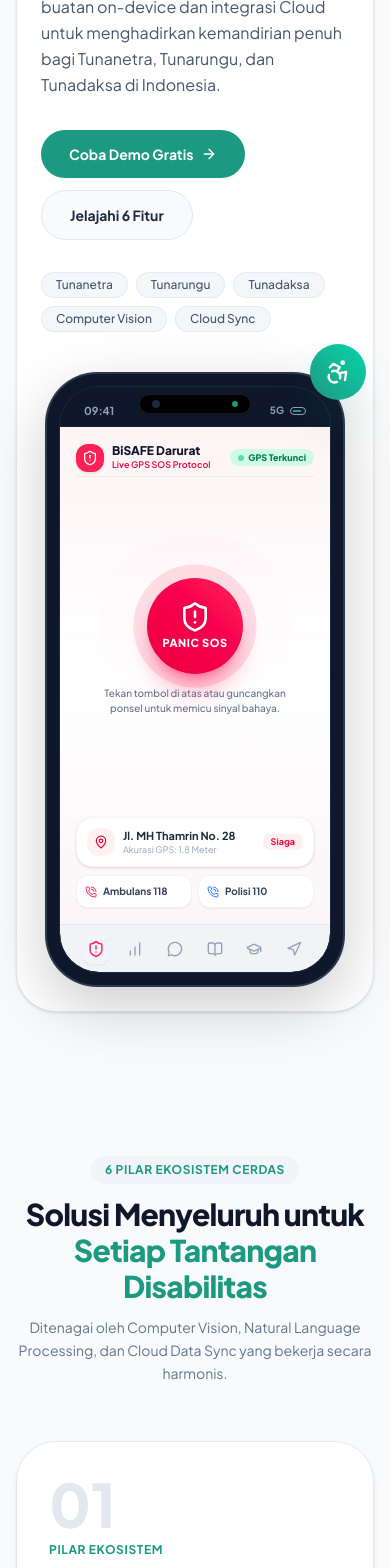
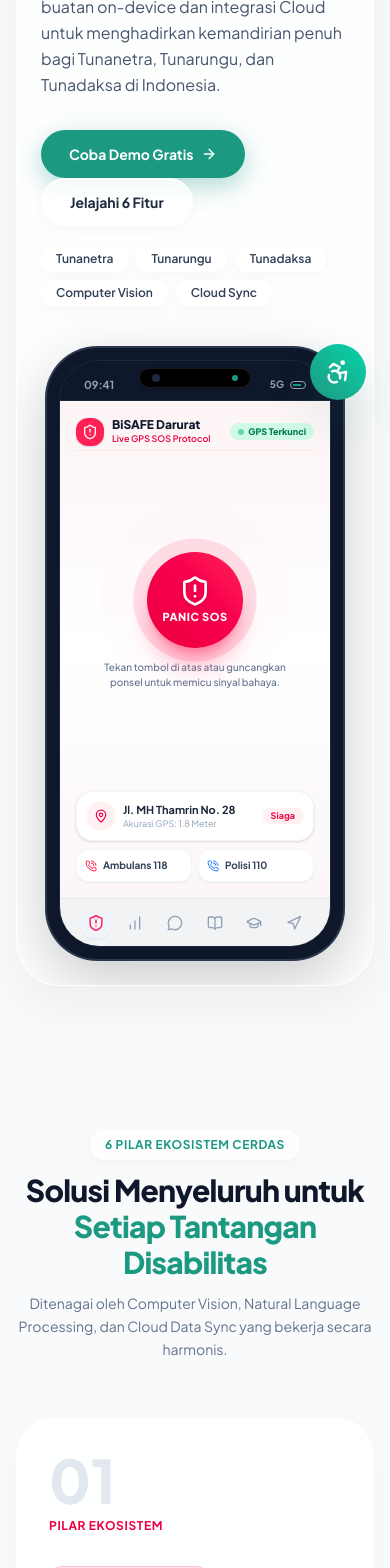
Before and after one commit to muhammaddz4ki/diBISAlitas, a Next.js app in the folder web/: page / in a window 390 px wide. Shown: the part 420-1988 px from the top of the page. Built offline with nearby package versions, Linux system fonts and the light colour scheme.

Commit message:
feat(landing): Apple Liquid Crystal glassmorphism with crisp solid typography

```diff
--- a/web/src/app/page.tsx
+++ b/web/src/app/page.tsx
@@ -3,7 +3,7 @@
 import React, { useState, useEffect, useRef } from "react";
 import Link from "next/link";
 import { motion, useInView, useScroll, useTransform, AnimatePresence, Variants } from "framer-motion";
-import { ArrowRight } from "lucide-react";
+import { ArrowRight, Zap, Layers } from "lucide-react";
 import Navbar from "@/components/Navbar";
 import FloatingAccessibility from "@/components/FloatingAccessibility";
 import InteractiveDeviceMockup, { FeatureKey } from "@/components/InteractiveDeviceMockup";
@@ -12,11 +12,11 @@
    ANIMATION VARIANTS (Clean Apple Spring)
 ============================================ */
 const fadeUp: Variants = {
-  hidden: { opacity: 0, y: 24 },
+  hidden: { opacity: 0, y: 28 },
   visible: (i: number = 0) => ({
     opacity: 1,
     y: 0,
-    transition: { delay: i * 0.08, duration: 0.6, ease: [0.16, 1, 0.3, 1] },
+    transition: { delay: i * 0.08, duration: 0.65, ease: [0.16, 1, 0.3, 1] },
   }),
 };
 
@@ -29,11 +29,11 @@
 };
 
 const scaleIn: Variants = {
-  hidden: { opacity: 0, scale: 0.96 },
+  hidden: { opacity: 0, scale: 0.95 },
   visible: {
     opacity: 1,
     scale: 1,
-    transition: { duration: 0.5, ease: [0.16, 1, 0.3, 1] },
+    transition: { duration: 0.55, ease: [0.16, 1, 0.3, 1] },
   },
 };
 
@@ -61,45 +61,53 @@
 }
 
 /* ============================================
-   HERO SECTION (Clean & Minimalist)
+   HERO SECTION (Apple Liquid Crystal Style)
 ============================================ */
 function HeroSection() {
   const [activeHeroTab, setActiveHeroTab] = useState<FeatureKey>("bisafe");
 
   return (
-    <section className="pt-28 md:pt-32 pb-16 px-4 sm:px-6">
+    <section className="pt-28 md:pt-32 pb-16 px-4 sm:px-6 relative overflow-hidden">
+      {/* Liquid Ambient Light Auras (Smooth Background Glow) */}
+      <div className="absolute top-12 left-1/2 -translate-x-1/2 w-[850px] h-[450px] bg-gradient-to-tr from-[#1B9981]/15 via-[#00D4AA]/10 to-sky-400/10 blur-[120px] rounded-full pointer-events-none -z-10" />
+      <div className="absolute top-72 -left-20 w-[380px] h-[380px] bg-[#00D4AA]/10 blur-[100px] rounded-full pointer-events-none -z-10" />
+      <div className="absolute top-80 -right-20 w-[380px] h-[380px] bg-[#1B9981]/10 blur-[100px] rounded-full pointer-events-none -z-10" />
+
       <div className="max-w-7xl mx-auto">
-        {/* Main Solid Clean Card Container */}
+        {/* Main Liquid Crystal Card Container */}
         <motion.div
-          initial={{ opacity: 0, y: 20 }}
-          animate={{ opacity: 1, y: 0 }}
-          transition={{ duration: 0.7, ease: [0.16, 1, 0.3, 1] }}
-          className="bg-white dark:bg-[#111115] rounded-[2.5rem] md:rounded-[3rem] border border-slate-200/90 dark:border-zinc-800 shadow-sm p-6 sm:p-10 lg:p-14"
+          initial={{ opacity: 0, y: 24, scale: 0.98 }}
+          animate={{ opacity: 1, y: 0, scale: 1 }}
+          transition={{ duration: 0.75, ease: [0.16, 1, 0.3, 1] }}
+          className="relative liquid-glass rounded-[2.75rem] md:rounded-[3.25rem] p-6 sm:p-10 lg:p-14 overflow-hidden"
         >
-          <div className="grid md:grid-cols-12 gap-10 lg:gap-14 items-center">
+          {/* Top Edge Specular Reflection Ring */}
+          <div className="absolute inset-0 pointer-events-none rounded-[inherit] shadow-[inset_0_1px_1px_rgba(255,255,255,0.7)] dark:shadow-[inset_0_1px_1px_rgba(255,255,255,0.12)]" />
+
+          <div className="relative z-10 grid md:grid-cols-12 gap-10 lg:gap-14 items-center">
             {/* Left Content */}
             <div className="md:col-span-7 space-y-7">
-              {/* Minimal Clean Pill Badge */}
+              {/* Dynamic Island Inspired Pill Badge */}
               <motion.div
                 initial={{ opacity: 0, y: 10 }}
                 animate={{ opacity: 1, y: 0 }}
                 transition={{ delay: 0.15, duration: 0.4 }}
-                className="inline-flex items-center gap-2 px-3.5 py-1.5 rounded-full bg-slate-100 dark:bg-zinc-800/80 border border-slate-200 dark:border-zinc-700 text-slate-700 dark:text-slate-200 text-xs font-semibold"
+                className="inline-flex items-center gap-2 px-3.5 py-1.5 rounded-full liquid-pill text-slate-800 dark:text-slate-200 text-xs font-semibold shadow-xs"
               >
-                <span className="w-2 h-2 rounded-full bg-[#1B9981]" />
+                <span className="w-2 h-2 rounded-full bg-[#1B9981] animate-pulse" />
                 <span className="font-bold text-[#1B9981]">diBISAlitas</span>
-                <span className="text-slate-300 dark:text-zinc-600">|</span>
+                <span className="text-slate-300 dark:text-slate-600">|</span>
                 <span>Ekosistem Aksesibilitas Cerdas</span>
               </motion.div>
 
-              {/* Headline */}
+              {/* Headline with Solid Crisp Colors (NO text gradient) */}
               <motion.div
                 initial={{ opacity: 0, y: 20 }}
                 animate={{ opacity: 1, y: 0 }}
                 transition={{ delay: 0.25, duration: 0.6, ease: [0.16, 1, 0.3, 1] }}
                 className="space-y-4"
               >
-                <h1 className="text-4xl sm:text-5xl lg:text-[3.5rem] font-extrabold leading-[1.12] tracking-tight text-slate-950 dark:text-white">
+                <h1 className="text-4xl sm:text-5xl lg:text-[3.5rem] font-black leading-[1.12] tracking-tight text-slate-950 dark:text-white">
                   Aksesibilitas Cerdas, <br />
                   <span className="text-[#1B9981]">
                     Kemandirian Tanpa Batas.
@@ -110,27 +118,39 @@
                 </p>
               </motion.div>
 
-              {/* Clean Action Buttons */}
+              {/* Liquid Crystal Action Buttons */}
               <motion.div
                 initial={{ opacity: 0, y: 15 }}
                 animate={{ opacity: 1, y: 0 }}
                 transition={{ delay: 0.4, duration: 0.5 }}
                 className="flex flex-wrap items-center gap-3 pt-1"
               >
+                <motion.div
+                  whileHover={{ scale: 1.03, y: -2 }}
+                  whileTap={{ scale: 0.97 }}
+                  transition={{ type: "spring", stiffness: 400, damping: 25 }}
+                >
                   <Link
                     href="/demo"
-                  className="px-7 py-3.5 rounded-full bg-[#1B9981] hover:bg-[#168C74] text-white font-bold text-sm transition-colors flex items-center gap-2 shadow-xs"
+                    className="px-7 py-3.5 rounded-full bg-[#1B9981] hover:bg-[#168C74] text-white font-bold text-sm transition-all flex items-center gap-2 shadow-[0_8px_25px_rgba(27,153,129,0.35)]"
                   >
                     <span>Coba Demo Gratis</span>
                     <ArrowRight className="w-4 h-4" />
                   </Link>
+                </motion.div>
 
+                <motion.div
+                  whileHover={{ scale: 1.03, y: -2 }}
+                  whileTap={{ scale: 0.97 }}
+                  transition={{ type: "spring", stiffness: 400, damping: 25 }}
+                >
                   <Link
                     href="/fitur"
-                  className="px-7 py-3.5 rounded-full bg-slate-50 dark:bg-zinc-800/80 hover:bg-slate-100 dark:hover:bg-zinc-800 border border-slate-200 dark:border-zinc-700 text-slate-800 dark:text-slate-100 font-bold text-sm transition-colors"
+                    className="px-7 py-3.5 rounded-full liquid-pill text-slate-800 dark:text-slate-100 font-bold text-sm hover:bg-white/90 dark:hover:bg-white/10 transition-all"
                   >
                     <span>Jelajahi 6 Fitur</span>
                   </Link>
+                </motion.div>
               </motion.div>
 
               {/* Beneficiary Tags without icons */}
@@ -143,7 +163,7 @@
                 {["Tunanetra", "Tunarungu", "Tunadaksa", "Computer Vision", "Cloud Sync"].map((label, idx) => (
                   <span
                     key={idx}
-                    className="px-3.5 py-1 rounded-full bg-slate-100/80 dark:bg-zinc-800/60 border border-slate-200/80 dark:border-zinc-700/60 text-slate-600 dark:text-slate-300 text-xs font-medium"
+                    className="px-3.5 py-1 rounded-full liquid-pill text-slate-700 dark:text-slate-200 text-xs font-semibold"
                   >
                     {label}
                   </span>
@@ -172,7 +192,7 @@
 }
 
 /* ============================================
-   PILLAR DATA (Clean Flat Solid Cards)
+   PILLAR DATA (Liquid Crystal Stacked Cards)
 ============================================ */
 type Pillar = {
   key: string;
@@ -182,6 +202,8 @@
   description: string;
   target: string;
   href: string;
+  accentBg: string;
+  accentText: string;
 };
 
 const pillars: Pillar[] = [
@@ -194,6 +216,8 @@
       "Satu sentuhan darurat yang langsung menyiarkan titik koordinat satelit presisi, membunyikan sirene alarm frekuensi tinggi, dan mengirimkan sinyal ke Command Center relawan.",
     target: "Tunadaksa & Tunanetra",
     href: "/fitur/bisafe",
+    accentBg: "bg-rose-500/10 border-rose-500/20",
+    accentText: "text-rose-600 dark:text-rose-400",
   },
   {
     key: "bipantau",
@@ -204,6 +228,8 @@
       "Dasbor pemetaan GIS dan moderasi rintangan kota untuk memonitor jalur ramah disabilitas dan merespons insiden secara real-time.",
     target: "Pemda & Relawan",
     href: "/fitur/bipantau",
+    accentBg: "bg-[#1B9981]/10 border-[#1B9981]/20",
+    accentText: "text-[#1B9981] dark:text-[#00D4AA]",
   },
   {
     key: "bisapa",
@@ -214,6 +240,8 @@
       "Penerjemah bahasa isyarat BISINDO AI dua arah secara real-time dari gestur kamera ke teks dan suara.",
     target: "Tunarungu & Tunanetra",
     href: "/fitur/bisapa",
+    accentBg: "bg-amber-500/10 border-amber-500/20",
+    accentText: "text-amber-600 dark:text-amber-400",
   },
   {
     key: "bibaca",
@@ -224,6 +252,8 @@
       "Smart OCR yang memindai buku, papan petunjuk, dan dokumen cetak menjadi audio Bahasa Indonesia jernih.",
     target: "Tunanetra & Disleksia",
     href: "/fitur/bibaca",
+    accentBg: "bg-purple-500/10 border-purple-500/20",
+    accentText: "text-purple-600 dark:text-purple-400",
   },
   {
     key: "bipintar",
@@ -234,6 +264,8 @@
       "Platform gamifikasi belajar bahasa isyarat BISINDO dan Isyarat Hijaiyah dengan kuis dan lencana prestasi.",
     target: "Pelajar & Komunitas",
     href: "/fitur/bipintar",
+    accentBg: "bg-emerald-500/10 border-emerald-500/20",
+    accentText: "text-emerald-600 dark:text-emerald-400",
   },
   {
     key: "bijalan",
@@ -244,11 +276,13 @@
       "Mata kedua Tunanetra saat berjalan di trotoar. Mendeteksi tiang, lubang, tangga, dan kendaraan secara visual lalu memberikan umpan balik getaran haptic dan suara terarah.",
     target: "Tunanetra & Pejalan Kaki",
     href: "/fitur/bijalan",
+    accentBg: "bg-sky-500/10 border-sky-500/20",
+    accentText: "text-sky-600 dark:text-sky-400",
   },
 ];
 
 /* ============================================
-   STACK PANEL (Clean Solid Minimalist Card)
+   STACK PANEL (Liquid Glass Apple Card)
 ============================================ */
 function StackPanel({ pillar, index }: { pillar: Pillar; index: number }) {
   const ref = useRef<HTMLDivElement>(null);
@@ -266,19 +300,22 @@
     >
       <motion.div
         style={{ scale }}
-        initial={{ opacity: 0, y: 40 }}
+        initial={{ opacity: 0, y: 35 }}
         whileInView={{ opacity: 1, y: 0 }}
         viewport={{ once: true, margin: "-100px" }}
-        transition={{ duration: 0.5, ease: [0.16, 1, 0.3, 1] }}
-        className="bg-white dark:bg-[#15151a] rounded-[2.5rem] md:rounded-[3rem] p-8 sm:p-10 md:p-14 border border-slate-200 dark:border-zinc-800 shadow-md mb-8"
+        transition={{ duration: 0.55, ease: [0.16, 1, 0.3, 1] }}
+        className="liquid-glass-card rounded-[2.5rem] md:rounded-[3rem] p-8 sm:p-10 md:p-14 mb-8 overflow-hidden"
       >
-        <div className="grid md:grid-cols-12 gap-8 lg:gap-12 items-center">
+        {/* Specular Inner Rim */}
+        <div className="absolute inset-0 pointer-events-none rounded-[inherit] shadow-[inset_0_1px_1px_rgba(255,255,255,0.7)] dark:shadow-[inset_0_1px_1px_rgba(255,255,255,0.12)]" />
+
+        <div className="grid md:grid-cols-12 gap-8 lg:gap-12 items-center relative z-10">
           {/* Left: Giant Bold Clean Number */}
           <div className="md:col-span-4 flex flex-col justify-center items-start md:items-center">
             <span className="text-6xl sm:text-7xl md:text-8xl font-black text-slate-200 dark:text-zinc-800 leading-none">
               {pillar.number}
             </span>
-            <span className="text-xs font-bold uppercase tracking-wider text-[#1B9981] mt-2">
+            <span className={`text-xs font-bold uppercase tracking-wider ${pillar.accentText} mt-2`}>
               Pilar Ekosistem
             </span>
           </div>
@@ -286,13 +323,13 @@
           {/* Right: Content */}
           <div className="md:col-span-8 space-y-4">
             <div className="flex items-center gap-2">
-              <span className="px-3 py-1 rounded-full text-xs font-bold bg-[#1B9981]/10 text-[#1B9981] dark:text-[#00D4AA]">
+              <span className={`px-3 py-1 rounded-full text-xs font-bold ${pillar.accentBg} ${pillar.accentText} border`}>
                 {pillar.target}
               </span>
             </div>
 
             <div>
-              <h3 className="text-3xl sm:text-4xl font-extrabold text-slate-900 dark:text-white tracking-tight">
+              <h3 className="text-3xl sm:text-4xl font-black text-slate-900 dark:text-white tracking-tight">
                 {pillar.title}
               </h3>
               <p className="text-sm font-semibold text-slate-500 dark:text-slate-400 mt-1">
@@ -307,7 +344,7 @@
             <div className="pt-2">
               <Link
                 href={pillar.href}
-                className="inline-flex items-center gap-2 px-5 py-2.5 rounded-full bg-slate-900 dark:bg-white text-white dark:text-slate-950 font-bold text-xs hover:bg-slate-800 dark:hover:bg-slate-100 transition-colors"
+                className="inline-flex items-center gap-2 px-5 py-2.5 rounded-full bg-slate-900 dark:bg-white text-white dark:text-slate-950 font-bold text-xs hover:bg-slate-800 dark:hover:bg-slate-100 transition-colors shadow-xs"
               >
                 <span>Pelajari Detail Fitur</span>
                 <ArrowRight className="w-3.5 h-3.5" />
@@ -321,11 +358,14 @@
 }
 
 /* ============================================
-   BENTO FEATURES SECTION (Clean Stacked Pillars)
+   BENTO FEATURES SECTION (Liquid Stacked Pillars)
 ============================================ */
 function BentoFeaturesSection() {
   return (
-    <section id="fitur" className="py-20 md:py-28 px-4 sm:px-6">
+    <section id="fitur" className="py-20 md:py-28 px-4 sm:px-6 relative">
+      {/* Subtle Background Glow */}
+      <div className="absolute top-1/3 right-0 w-[500px] h-[500px] bg-[#1B9981]/5 blur-[120px] rounded-full pointer-events-none -z-10" />
+
       <div className="max-w-7xl mx-auto space-y-14">
         {/* Header */}
         <motion.div
@@ -335,10 +375,10 @@
           viewport={{ once: true, margin: "-60px" }}
           className="text-center max-w-2xl mx-auto space-y-3"
         >
-          <span className="inline-flex items-center px-3.5 py-1.5 rounded-full bg-slate-100 dark:bg-zinc-800 text-[#1B9981] font-bold text-xs uppercase tracking-wider">
+          <span className="inline-flex items-center px-3.5 py-1.5 rounded-full liquid-pill text-[#1B9981] dark:text-[#00D4AA] font-bold text-xs uppercase tracking-wider shadow-xs">
             6 Pilar Ekosistem Cerdas
           </span>
-          <h2 className="text-3xl sm:text-4xl md:text-5xl font-extrabold text-slate-900 dark:text-white tracking-tight">
+          <h2 className="text-3xl sm:text-4xl md:text-5xl font-black text-slate-900 dark:text-white tracking-tight">
             Solusi Menyeluruh untuk <br />
             <span className="text-[#1B9981]">Setiap Tantangan Disabilitas</span>
           </h2>
@@ -359,7 +399,7 @@
 }
 
 /* ============================================
-   STATS SECTION (Clean Solid Monoliths)
+   STATS SECTION (Liquid Glass Monoliths)
 ============================================ */
 function StatsSection() {
   const ref = useRef(null);
@@ -371,18 +411,21 @@
   const stat4 = useCounter(2, 1400, isInView);
 
   return (
-    <section id="statistik" className="py-24 md:py-28 bg-[#0a0a0d] text-white px-4 sm:px-6">
-      <div className="max-w-7xl mx-auto" ref={ref}>
+    <section id="statistik" className="py-24 md:py-28 bg-[#0a0a0d] text-white px-4 sm:px-6 relative overflow-hidden">
+      {/* Background Liquid Ambient Mesh */}
+      <div className="absolute top-1/2 left-1/2 -translate-x-1/2 -translate-y-1/2 w-[750px] h-[350px] bg-gradient-to-tr from-[#1B9981]/20 via-[#00D4AA]/15 to-transparent blur-[130px] rounded-full pointer-events-none" />
+
+      <div className="max-w-7xl mx-auto relative z-10" ref={ref}>
         <motion.div
           variants={fadeUp}
           initial="hidden"
           animate={isInView ? "visible" : "hidden"}
           className="text-center max-w-2xl mx-auto mb-16 space-y-3"
         >
-          <span className="text-xs font-bold uppercase tracking-wider text-[#1B9981] bg-zinc-900 border border-zinc-800 px-3.5 py-1.5 rounded-full">
+          <span className="text-xs font-bold uppercase tracking-wider text-[#1B9981] bg-white/10 border border-white/15 px-3.5 py-1.5 rounded-full backdrop-blur-md">
             Dampak Riset &amp; Pengujian
           </span>
-          <h2 className="text-3xl sm:text-4xl md:text-5xl font-extrabold tracking-tight">
+          <h2 className="text-3xl sm:text-4xl md:text-5xl font-black tracking-tight text-white">
             Kesiapan Teknologi Nyata <br />
             Untuk Indonesia Inklusif
           </h2>
@@ -403,15 +446,20 @@
             <motion.div
               key={i}
               variants={scaleIn}
-              className="bg-[#121216] border border-zinc-800/80 rounded-[2rem] p-6 sm:p-8 text-center flex flex-col items-center justify-center"
+              whileHover={{ y: -5, scale: 1.02 }}
+              transition={{ type: "spring", stiffness: 350, damping: 25 }}
+              className="relative bg-white/[0.06] border border-white/10 rounded-[2rem] p-6 sm:p-8 text-center flex flex-col items-center justify-center backdrop-blur-xl shadow-[0_20px_50px_rgba(0,0,0,0.35)] overflow-hidden"
             >
-              <div className="text-4xl sm:text-5xl lg:text-6xl font-extrabold text-white tracking-tight">
+              {/* Internal Specular Rim */}
+              <div className="absolute inset-0 pointer-events-none rounded-[inherit] shadow-[inset_0_1px_1px_rgba(255,255,255,0.18)]" />
+
+              <div className="text-4xl sm:text-5xl lg:text-6xl font-black text-white tracking-tight">
                 {s.value}
               </div>
-              <div className="text-xs sm:text-sm font-bold text-[#1B9981] mt-2 uppercase tracking-wider">
+              <div className="text-xs sm:text-sm font-bold text-[#00D4AA] mt-2 uppercase tracking-wider">
                 {s.unit}
               </div>
-              <p className="text-xs text-zinc-400 mt-2.5 leading-relaxed font-normal">{s.label}</p>
+              <p className="text-xs text-slate-400 mt-2.5 leading-relaxed font-normal">{s.label}</p>
             </motion.div>
           ))}
         </motion.div>
@@ -421,11 +469,11 @@
 }
 
 /* ============================================
-   IMPACT SECTION (Clean Bento Grid)
+   IMPACT SECTION (Liquid Bento Glass Grid)
 ============================================ */
 function ImpactSection() {
   return (
-    <section id="dampak" className="py-24 md:py-28 px-4 sm:px-6">
+    <section id="dampak" className="py-24 md:py-28 px-4 sm:px-6 relative">
       <div className="max-w-7xl mx-auto space-y-14">
         <motion.div
           variants={fadeUp}
@@ -434,10 +482,10 @@
           viewport={{ once: true, margin: "-60px" }}
           className="text-center max-w-2xl mx-auto space-y-3"
         >
-          <span className="text-xs font-bold uppercase text-[#1B9981] bg-[#1B9981]/10 px-3.5 py-1.5 rounded-full">
+          <span className="text-xs font-bold uppercase text-[#1B9981] liquid-pill px-3.5 py-1.5 rounded-full shadow-xs">
             Dampak Sosial &amp; Inklusivitas
           </span>
-          <h2 className="text-3xl sm:text-4xl md:text-5xl font-extrabold text-slate-900 dark:text-white tracking-tight">
+          <h2 className="text-3xl sm:text-4xl md:text-5xl font-black text-slate-900 dark:text-white tracking-tight">
             Didesain Khusus Bersama Komunitas
           </h2>
           <p className="text-slate-500 dark:text-slate-400 text-sm sm:text-base leading-relaxed">
@@ -478,9 +526,11 @@
             <motion.div
               key={i}
               variants={fadeUp}
-              className="bg-white dark:bg-[#111115] rounded-[2rem] p-8 border border-slate-200/90 dark:border-zinc-800 space-y-5"
+              whileHover={{ y: -5, scale: 1.01 }}
+              transition={{ type: "spring", stiffness: 350, damping: 25 }}
+              className="liquid-glass-card rounded-[2rem] p-8 space-y-5 flex flex-col justify-between"
             >
-              <div className="border-b border-slate-100 dark:border-zinc-800/80 pb-4">
+              <div className="border-b border-slate-200/60 dark:border-zinc-800/80 pb-4">
                 <span className="text-xs font-bold text-[#1B9981] uppercase tracking-wider">
                   Kategori {i + 1}
                 </span>
```
Lines whose indentation alone changed are shown as unchanged.
